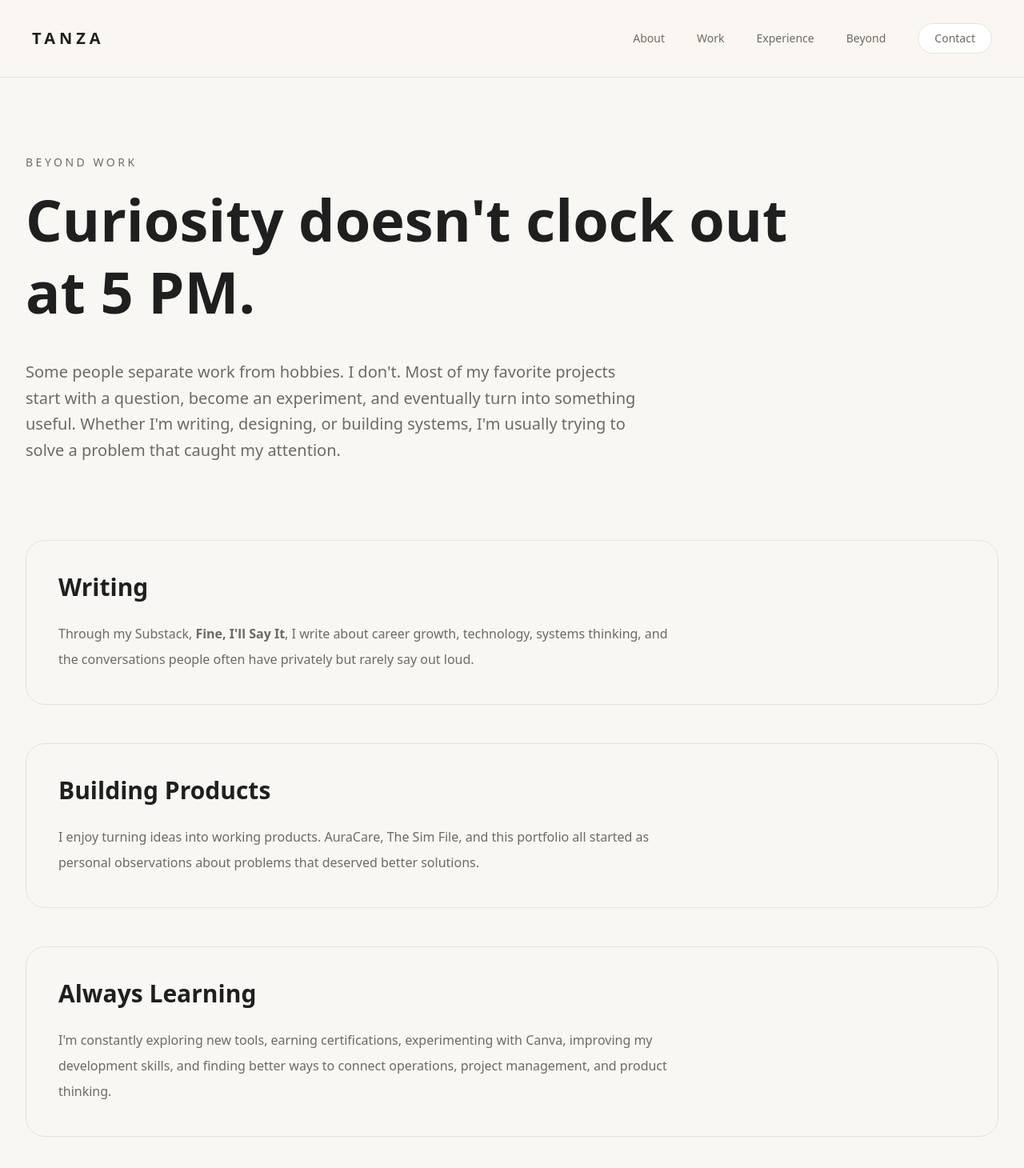
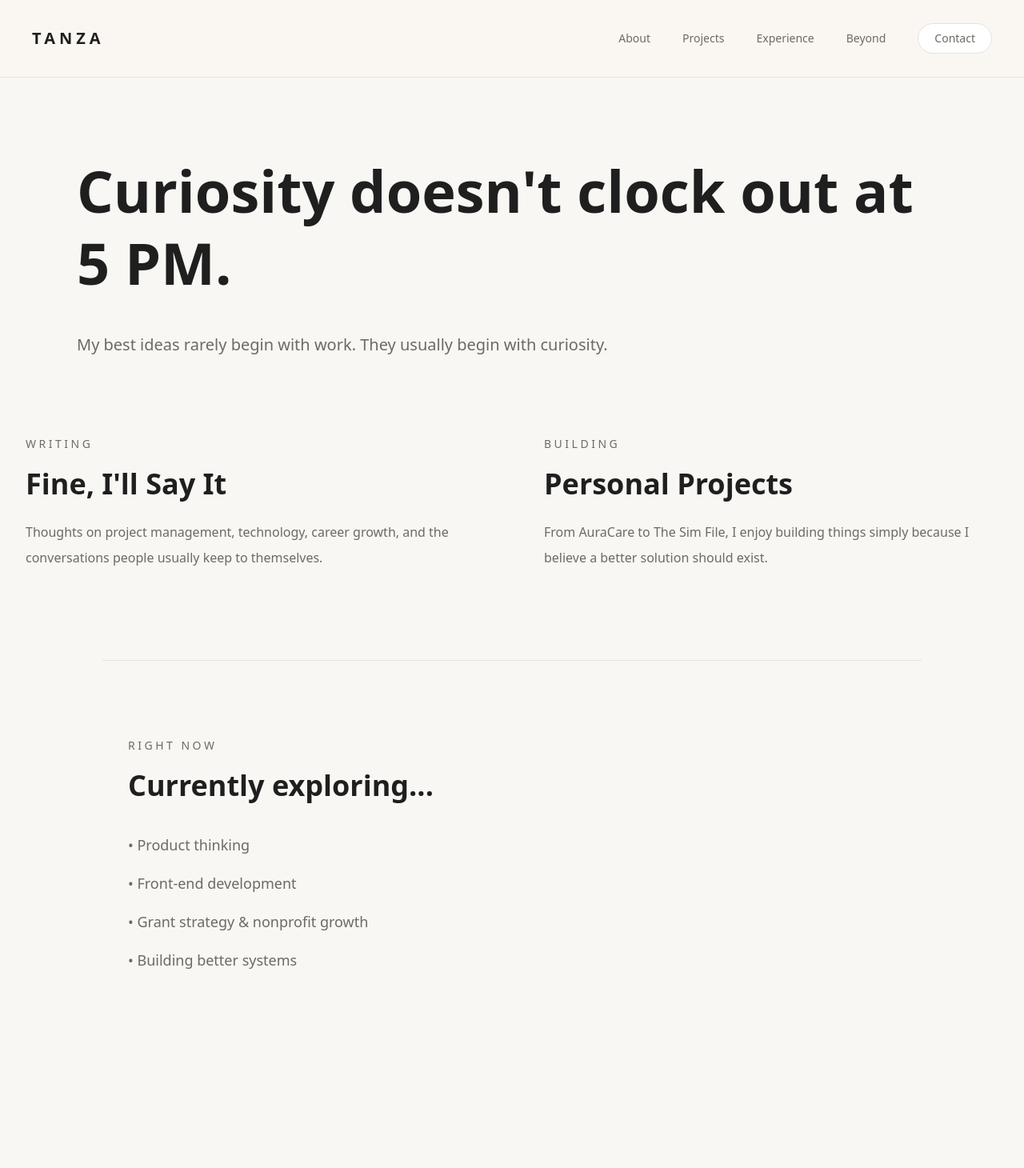
Before and after one commit to tanztylr/Tanza-Portfolio, a Next.js app: page /beyond in a window 1280 px wide. Shown: the top 1460 px of the page at 80% size. After the commit the page ends 1310 px from the top, so only its background shows below. Built offline with nearby package versions, Linux system fonts and the light colour scheme.

Commit message:
Begin editorial redesign of portfolio

```diff
--- a/app/about/page.tsx
+++ b/app/about/page.tsx
@@ -7,31 +7,26 @@ export default function AboutPage(): React.JSX.Element {
 
       <Navigation />
 
-      <div className="mx-auto max-w-7xl px-8 py-24">
+      <section className="mx-auto max-w-6xl px-8 py-24">
 
-        <p className="mb-4 text-sm uppercase tracking-[0.25em] text-[color:var(--muted)]">
-          About
+        <h1 className="max-w-5xl text-6xl font-semibold leading-[1.05] md:text-7xl">
+          I build structure where there wasn't any before.
+        </h1>
+
+        <p className="mt-10 max-w-3xl text-xl leading-9 text-[color:var(--muted)]">
+          My career has never followed one straight path—and that's become one
+          of my biggest strengths. Across every role, I've naturally gravitated
+          toward simplifying complexity and helping people work better.
         </p>
 
-        <h1 className="max-w-5xl text-5xl font-semibold leading-tight md:text-7xl">
-          I build structure where
-          there wasn't any before.
-        </h1>
+      </section>
 
-        <p className="mt-10 max-w-3xl text-xl leading-relaxed text-[color:var(--muted)]">
-          My career has never followed one straight path—and that's become one
-          of my biggest strengths. I've worked in operations, customer
-          experience, nonprofit leadership, and project coordination. Across
-          every role, I found myself doing the same thing: bringing clarity to
-          complicated work.
-        </p>
-
-        <section className="mt-32 grid gap-20 lg:grid-cols-[1fr_2fr]">
+      <section className="mx-auto grid max-w-7xl gap-24 px-8 py-10 lg:grid-cols-[1fr_2fr]">
 
         <div>
 
           <p className="text-sm uppercase tracking-[0.25em] text-[color:var(--muted)]">
-              My Approach
+            Philosophy
           </p>
 
         </div>
@@ -40,68 +35,31 @@ export default function AboutPage(): React.JSX.Element {
 
           <p className="leading-8 text-[color:var(--muted)]">
             I enjoy stepping into projects that feel overwhelming and turning
-              them into something people can actually understand, use, and
-              improve. Whether that means organizing a workflow, planning an
-              initiative, or designing a product, I naturally look for patterns,
-              remove unnecessary complexity, and create systems people enjoy
-              working with.
+            them into something people can actually understand, use, and improve.
+            Whether that means organizing workflows, planning initiatives, or
+            designing products, I look for clarity first.
           </p>
 
           <p className="mt-8 leading-8 text-[color:var(--muted)]">
-              That mindset shows up everywhere—from building AuraCare to support
-              people living with epilepsy, to helping nonprofits expand their
-              impact, to creating personal tools simply because I believe a
-              better solution should exist.
+            That mindset shows up everywhere—from AuraCare to nonprofit work to
+            personal projects built simply because a better solution should exist.
           </p>
 
         </div>
 
       </section>
 
-        <section className="mt-32 grid gap-12 md:grid-cols-3">
+      <section className="mx-auto max-w-5xl border-t border-[color:var(--border)] px-8 py-24">
 
-          <article className="rounded-3xl border border-[color:var(--border)] bg-[color:var(--surface)] p-8">
+        <blockquote className="max-w-4xl text-4xl font-semibold leading-relaxed">
+          "Good systems make good work feel effortless."
+        </blockquote>
 
-            <h2 className="text-2xl font-semibold">
-              Simplify
-            </h2>
-
-            <p className="mt-4 leading-8 text-[color:var(--muted)]">
-              I believe the best solutions remove friction instead of adding
-              more features.
+        <p className="mt-8 max-w-2xl leading-8 text-[color:var(--muted)]">
+          That's the principle behind almost everything I build.
         </p>
 
-          </article>
-
-          <article className="rounded-3xl border border-[color:var(--border)] bg-[color:var(--surface)] p-8">
-
-            <h2 className="text-2xl font-semibold">
-              Organize
-            </h2>
-
-            <p className="mt-4 leading-8 text-[color:var(--muted)]">
-              Whether it's projects, teams, or ideas, I enjoy creating systems
-              that help work move forward with confidence.
-            </p>
-
-          </article>
-
-          <article className="rounded-3xl border border-[color:var(--border)] bg-[color:var(--surface)] p-8">
-
-            <h2 className="text-2xl font-semibold">
-              Improve
-            </h2>
-
-            <p className="mt-4 leading-8 text-[color:var(--muted)]">
-              I rarely accept "this is how we've always done it." I'm always
-              looking for thoughtful ways to make work better.
-            </p>
-
-          </article>
-
       </section>
-
-      </div>
 
     </main>
   );
--- a/app/beyond/page.tsx
+++ b/app/beyond/page.tsx
@@ -6,72 +6,75 @@ export default function BeyondPage() {
 
       <Navigation />
 
-      <div className="mx-auto max-w-7xl px-8 py-24">
+      <section className="mx-auto max-w-6xl px-8 py-24">
 
-        <p className="mb-4 text-sm uppercase tracking-[0.25em] text-[color:var(--muted)]">
-          Beyond Work
+        <p className="text-6xl font-semibold leading-tight md:text-7xl">
+          Curiosity doesn't clock out at 5 PM.
         </p>
 
-        <h1 className="max-w-5xl text-5xl font-semibold leading-tight md:text-7xl">
-          Curiosity doesn't clock out at 5 PM.
-        </h1>
-
-        <p className="mt-10 max-w-3xl text-xl leading-relaxed text-[color:var(--muted)]">
-          Some people separate work from hobbies. I don't. Most of my favorite
-          projects start with a question, become an experiment, and eventually
-          turn into something useful. Whether I'm writing, designing, or
-          building systems, I'm usually trying to solve a problem that caught
-          my attention.
+        <p className="mt-10 max-w-3xl text-xl leading-9 text-[color:var(--muted)]">
+          My best ideas rarely begin with work. They usually begin with
+          curiosity.
         </p>
 
-        <section className="mt-24 space-y-12">
+      </section>
 
-          <article className="rounded-3xl border border-[color:var(--border)] bg-[color:var(--surface)] p-10 transition hover:border-[color:var(--foreground)]">
+      <section className="mx-auto grid max-w-7xl gap-20 px-8 pb-28 lg:grid-cols-2">
 
-            <h2 className="text-3xl font-semibold">
-              Writing
-            </h2>
+        <div>
 
-            <p className="mt-6 max-w-3xl leading-8 text-[color:var(--muted)]">
-              Through my Substack, <strong>Fine, I'll Say It</strong>, I write
-              about career growth, technology, systems thinking, and the
-              conversations people often have privately but rarely say out loud.
-            </p>
+          <p className="text-sm uppercase tracking-[0.25em] text-[color:var(--muted)]">
+            Writing
+          </p>
 
-          </article>
+          <h2 className="mt-5 text-4xl font-semibold">
+            Fine, I'll Say It
+          </h2>
 
-          <article className="rounded-3xl border border-[color:var(--border)] bg-[color:var(--surface)] p-10 transition hover:border-[color:var(--foreground)]">
+          <p className="mt-6 leading-8 text-[color:var(--muted)]">
+            Thoughts on project management, technology, career growth, and the
+            conversations people usually keep to themselves.
+          </p>
 
-            <h2 className="text-3xl font-semibold">
-              Building Products
-            </h2>
+        </div>
 
-            <p className="mt-6 max-w-3xl leading-8 text-[color:var(--muted)]">
-              I enjoy turning ideas into working products. AuraCare, The Sim
-              File, and this portfolio all started as personal observations
-              about problems that deserved better solutions.
-            </p>
+        <div>
 
-          </article>
+          <p className="text-sm uppercase tracking-[0.25em] text-[color:var(--muted)]">
+            Building
+          </p>
 
-          <article className="rounded-3xl border border-[color:var(--border)] bg-[color:var(--surface)] p-10 transition hover:border-[color:var(--foreground)]">
+          <h2 className="mt-5 text-4xl font-semibold">
+            Personal Projects
+          </h2>
 
-            <h2 className="text-3xl font-semibold">
-              Always Learning
-            </h2>
+          <p className="mt-6 leading-8 text-[color:var(--muted)]">
+            From AuraCare to The Sim File, I enjoy building things simply
+            because I believe a better solution should exist.
+          </p>
 
-            <p className="mt-6 max-w-3xl leading-8 text-[color:var(--muted)]">
-              I'm constantly exploring new tools, earning certifications,
-              experimenting with Canva, improving my development skills,
-              and finding better ways to connect operations, project
-              management, and product thinking.
-            </p>
+        </div>
 
-          </article>
+      </section>
 
-        </section>
+      <section className="mx-auto max-w-5xl border-t border-[color:var(--border)] px-8 py-24">
 
-      </div>
+        <p className="text-sm uppercase tracking-[0.25em] text-[color:var(--muted)]">
+          Right Now
+        </p>
+
+        <h2 className="mt-5 text-4xl font-semibold">
+          Currently exploring...
+        </h2>
+
+        <ul className="mt-10 space-y-5 text-lg text-[color:var(--muted)]">
+          <li>• Product thinking</li>
+          <li>• Front-end development</li>
+          <li>• Grant strategy & nonprofit growth</li>
+          <li>• Building better systems</li>
+        </ul>
+
+      </section>
 
     </main>
   );
--- a/app/components/Beyond.tsx
+++ b/app/components/Beyond.tsx
@@ -2,76 +2,64 @@ export default function Beyond() {
   return (
     <section className="py-40">
 
-      <div className="mb-24 max-w-6xl">
+      <div className="max-w-6xl">
 
         <p className="mb-5 text-sm uppercase tracking-[0.25em] text-[color:var(--accent)]">
-          Beyond Work
+          Beyond
         </p>
 
-        <h2 className="max-w-6xl text-6xl md:text-7xl xl:text-[5.5rem] font-semibold leading-[0.95] tracking-tight text-[color:var(--foreground)]">
-          Building doesn't
+        <h2 className="max-w-5xl text-6xl font-semibold leading-[0.95] md:text-7xl xl:text-[5.5rem]">
+          Work is only one
           <br />
-          stop when work
-          <br />
-          ends.
+          part of the story.
         </h2>
-
-        <p className="mt-10 max-w-4xl text-xl leading-9 text-[color:var(--muted)]">
-          Outside of work, I enjoy creating products, writing about what I'm
-          learning, and supporting initiatives that create more opportunities
-          for others.
-        </p>
 
       </div>
 
-      <div className="grid gap-8 lg:grid-cols-3">
+      <div className="mt-24 grid gap-20 lg:grid-cols-2">
 
-        <article className="rounded-[36px] border border-[color:var(--border)] bg-white p-12 shadow-sm transition hover:-translate-y-1 hover:shadow-lg">
+        <div>
 
-          <p className="mb-10 text-6xl">✍🏾</p>
+          <p className="text-sm uppercase tracking-[0.25em] text-[color:var(--muted)]">
+            Writing
+          </p>
 
-          <h3 className="text-4xl font-semibold text-[color:var(--foreground)]">
-            Writing
+          <h3 className="mt-5 text-4xl font-semibold">
+            Fine, I'll Say It
           </h3>
 
           <p className="mt-6 text-lg leading-9 text-[color:var(--muted)]">
-            Sharing honest thoughts on project management, systems thinking,
-            career growth, and the lessons I'm learning along the way.
+            Essays on career growth, project management, technology, and the
+            conversations people usually keep to themselves.
           </p>
 
-        </article>
+        </div>
 
-        <article className="rounded-[36px] border border-[color:var(--border)] bg-white p-12 shadow-sm transition hover:-translate-y-1 hover:shadow-lg">
+        <div>
 
-          <p className="mb-10 text-6xl">🤝</p>
+          <p className="text-sm uppercase tracking-[0.25em] text-[color:var(--muted)]">
+            Outside of Work
+          </p>
 
-          <h3 className="text-4xl font-semibold text-[color:var(--foreground)]">
-            Community
+          <h3 className="mt-5 text-4xl font-semibold">
+            Always Building
           </h3>
 
           <p className="mt-6 text-lg leading-9 text-[color:var(--muted)]">
-            Supporting nonprofits, researching grants, and helping create more
-            opportunities for young people exploring careers in technology.
+            Personal projects, nonprofits, creative ideas, and hobbies all feed
+            the way I think about solving problems.
           </p>
 
-        </article>
-
-        <article className="rounded-[36px] border border-[color:var(--border)] bg-white p-12 shadow-sm transition hover:-translate-y-1 hover:shadow-lg">
-
-          <p className="mb-10 text-6xl">💡</p>
-
-          <h3 className="text-4xl font-semibold text-[color:var(--foreground)]">
-            Creative Labs
-          </h3>
-
-          <p className="mt-6 text-lg leading-9 text-[color:var(--muted)]">
-            Building products like AuraCare, experimenting in Canva, and
-            creating ideas simply because they deserve to exist.
-          </p>
-
-        </article>
+        </div>
 
       </div>
+
+      <a
+        href="/beyond"
+        className="mt-24 inline-flex rounded-full border border-[color:var(--border)] px-8 py-4 transition-all hover:border-[color:var(--foreground)] hover:bg-[color:var(--foreground)] hover:text-[color:var(--background)]"
+      >
+        Explore Beyond →
+      </a>
 
     </section>
   );
--- a/app/components/Navigation.tsx
+++ b/app/components/Navigation.tsx
@@ -26,7 +26,7 @@ export default function Navigation() {
               href="/projects"
               className="transition-colors hover:text-[color:var(--foreground)]"
             >
-              Work
+              Projects
             </a>
 
             <a
```
Also changed, not shown: app/experience/page.tsx (+6 -6 lines), app/projects/page.tsx (+97 -61 lines). Lines whose indentation alone changed are shown as unchanged.
